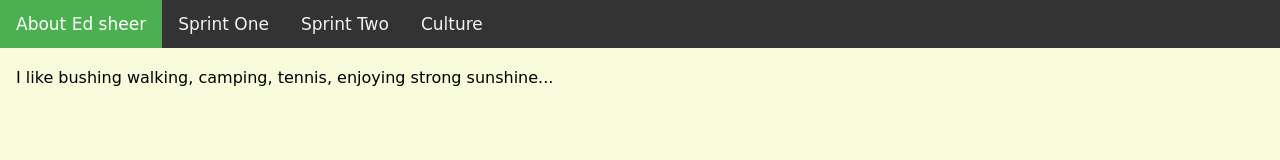
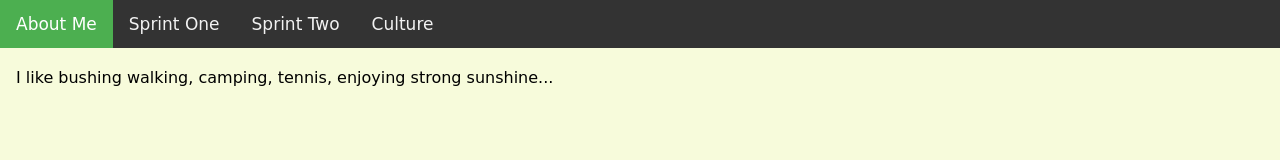
Before and after one commit to githubmave/Sprint1-githubmave.github.io, a plain HTML site: page index.html in a window 1280 px wide. Drawn offline with Linux system fonts and the light colour scheme.

Commit message:
Update index.html

```diff
--- a/index.html
+++ b/index.html
@@ -13,7 +13,7 @@
 
 
     <div class="topnav">
-         <a class="active" href="index.html">About Ed sheer</a>
+         <a class="active" href="index.html">About Me</a>
          <a href="blog/sprint1-culture.html">Sprint One</a>
          <a href="blog/sprint1-technical.html">Sprint Two</a>
          <a href="blog/sprint2-culture.html">Culture</a>
```
